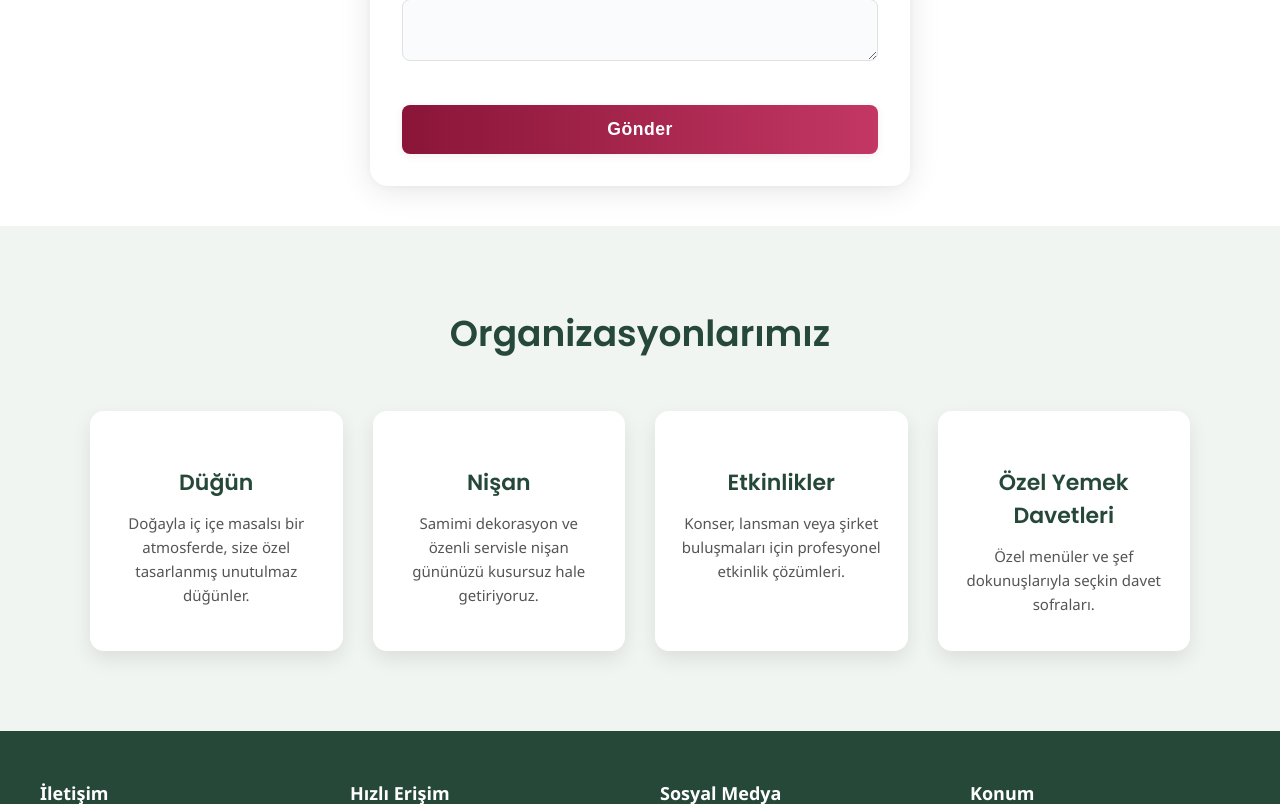
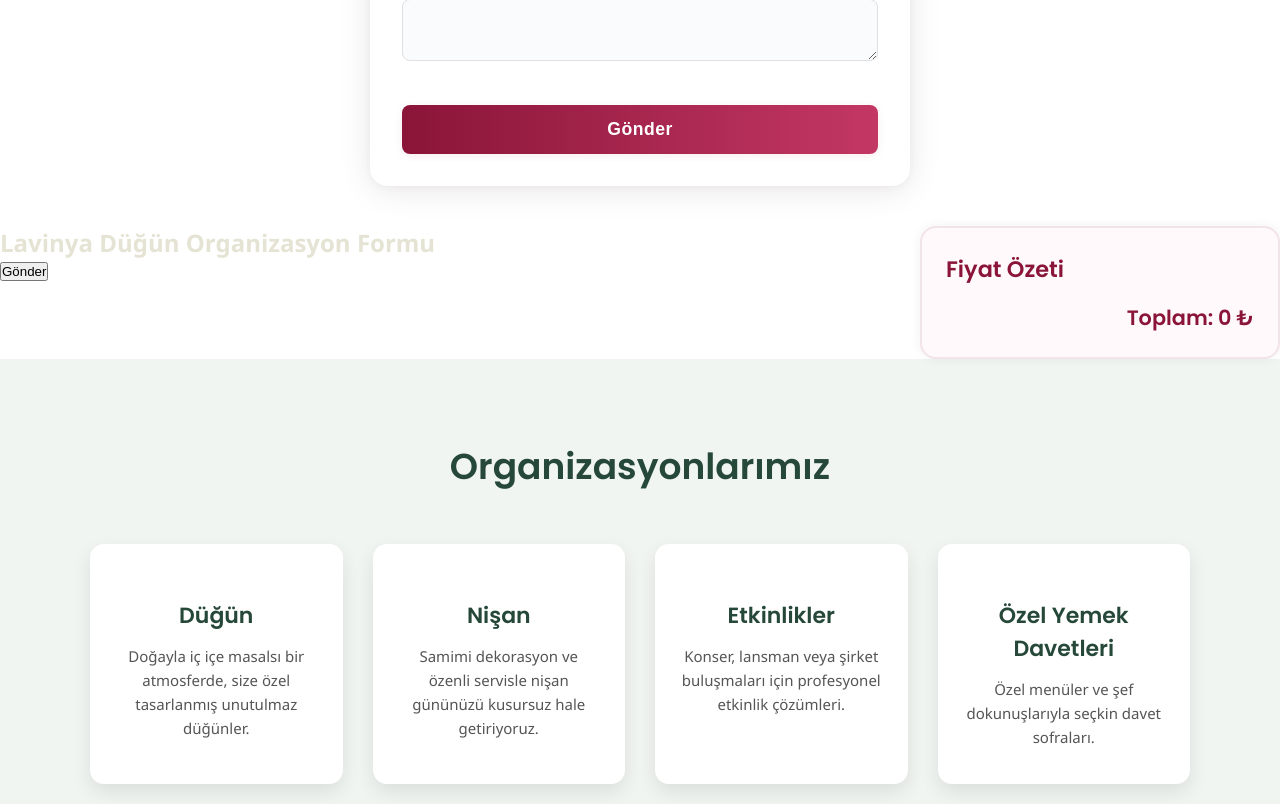
Before and after one commit to BahadirYasin/lavinya, a Django app: page /organization/ in a window 1280 px wide. Shown: the part 1619-2423 px from the top of the page. Run offline with Django 5.2, Linux system fonts and the light colour scheme; data that the repository does not hold is empty.

Commit message:
Add wedding organization models, admin panel config, and form setup

```diff
--- a/main/admin.py
+++ b/main/admin.py
@@ -65,3 +65,9 @@ class WeddingOrganizationAdmin(admin.ModelAdmin):
     list_display = ('name', 'date', 'phone', 'salon_fee', 'musician', 'photographer')
     list_filter = ('date', 'salon_fee', 'musician', 'vip_car_service')
     search_fields = ('name', 'email', 'phone')
+
+from .models import OrganizationServicePricing
+
+@admin.register(OrganizationServicePricing)
+class OrganizationServicePricingAdmin(admin.ModelAdmin):
+    list_display = ('hizmet_adi', 'birim_fiyati')
--- a/main/models.py
+++ b/main/models.py
@@ -118,3 +118,13 @@ class WeddingOrganization(models.Model):
 
     def __str__(self):
         return f"{self.name} - {self.date}"
+
+
+    # reservations/models.py
+
+class OrganizationServicePricing(models.Model):
+    hizmet_adi = models.CharField(max_length=100)
+    birim_fiyati = models.DecimalField(max_digits=10, decimal_places=2)
+
+    def __str__(self):
+        return f"{self.hizmet_adi} - {self.birim_fiyati}₺"
--- a/main/views.py
+++ b/main/views.py
@@ -112,3 +112,16 @@ def organization_request(request):
 
 def success(request):
     return render(request, 'success.html')
+
+from .models import OrganizationServicePricing
+import json
+
+def organization_request(request):
+    form = WeddingOrganizationForm()
+    fiyatlar = OrganizationServicePricing.objects.all()
+    fiyat_dict = {f.hizmet_adi: float(f.birim_fiyati) for f in fiyatlar}
+
+    return render(request, 'organizations.html', {
+        'form': form,
+        'fiyatlar_json': json.dumps(fiyat_dict)
+    })
--- a/static/css/style.css
+++ b/static/css/style.css
@@ -1842,3 +1842,56 @@ header.shrink nav a {
   font-weight: 500;
   font-size: 1rem;
 }
+
+
+.organization-wrapper {
+  display: flex;
+  gap: 2rem;
+  justify-content: center;
+  align-items: flex-start;
+  margin-top: 2rem;
+  flex-wrap: wrap;
+}
+
+.organization-form {
+  flex: 1;
+  min-width: 500px;
+}
+
+.organization-summary {
+  flex: 0.7;
+  background: #fff9fb;
+  border: 2px solid #f3e3ea;
+  border-radius: 16px;
+  padding: 1.5rem;
+  max-width: 360px;
+  font-family: 'Poppins', sans-serif;
+  box-shadow: 0 0 12px rgba(0,0,0,0.06);
+  position: sticky;
+  top: 100px;
+}
+
+.organization-summary h3 {
+  margin-top: 0;
+  color: #8a1538;
+  font-size: 1.4rem;
+}
+
+.organization-summary ul {
+  list-style: none;
+  padding-left: 0;
+  margin-bottom: 1rem;
+}
+
+.organization-summary ul li {
+  margin-bottom: 0.5rem;
+  display: flex;
+  justify-content: space-between;
+}
+
+.organization-summary .total-price {
+  font-size: 1.3rem;
+  font-weight: 600;
+  text-align: right;
+  color: #8a1538;
+}
--- a/templates/organizations.html
+++ b/templates/organizations.html
@@ -140,6 +140,70 @@
     <button type="submit">Gönder</button>
   </form>
 </div>
+
+<div class="organization-wrapper">
+  <div class="organization-form">
+    <h2 class="title">Lavinya Düğün Organizasyon Formu</h2>
+    <form method="POST">
+      {% csrf_token %}
+      <!-- senin mevcut form elemanların buraya -->
+      <button type="submit">Gönder</button>
+    </form>
+  </div>
+
+  <div class="organization-summary">
+    <h3>Fiyat Özeti</h3>
+    <ul id="fiyat-detaylari"></ul>
+    <p class="total-price">Toplam: <strong id="toplam-tutar">0</strong> ₺</p>
+  </div>
+</div>
+
+<script>
+  const fiyatlar = {{ fiyatlar_json|safe }};
+  const detayListesi = document.getElementById("fiyat-detaylari");
+  const toplamTutarElem = document.getElementById("toplam-tutar");
+
+  const updateFiyat = () => {
+    let toplam = 0;
+    detayListesi.innerHTML = '';
+
+    const hizmet = (name, label, adet = 1) => {
+      const el = document.querySelector(`[name="${name}"]`);
+      let secili = false;
+      let miktar = 1;
+
+      if (el?.type === "checkbox") {
+        secili = el.checked;
+      } else if (el?.type === "number") {
+        miktar = parseInt(el.value) || 0;
+        secili = miktar > 0;
+      }
+
+      const fiyat = fiyatlar[label] || 0;
+      if (secili) {
+        const tutar = fiyat * miktar;
+        toplam += tutar;
+        detayListesi.innerHTML += `<li><span>${label}</span><span>${tutar.toFixed(2)} ₺</span></li>`;
+      }
+    };
+
+    // Listeye eklenmesi gereken hizmetler
+    hizmet("ikram_yas_pasta", "Yaş Pasta", parseInt(document.querySelector(`[name="ikram_yas_pasta"]`)?.value || 0));
+    hizmet("vip_arac", "VIP Araç");
+    hizmet("muzisyen", "Müzisyen");
+    hizmet("fotografci", "Fotoğrafçı");
+    hizmet("kina_konsept", "Kına Konsepti");
+    hizmet("dugun_konsept", "Düğün Konsepti");
+    hizmet("araba_susleme", "Araba Süsleme");
+
+    toplamTutarElem.textContent = toplam.toFixed(2);
+  };
+
+  document.addEventListener('input', updateFiyat);
+  document.addEventListener('change', updateFiyat);
+</script>
+
+
 
 <script>
   // Yemek seçeneği aç/kapa
```
Also changed, not shown: main/migrations/0014_organizationservicepricing.py (added).
